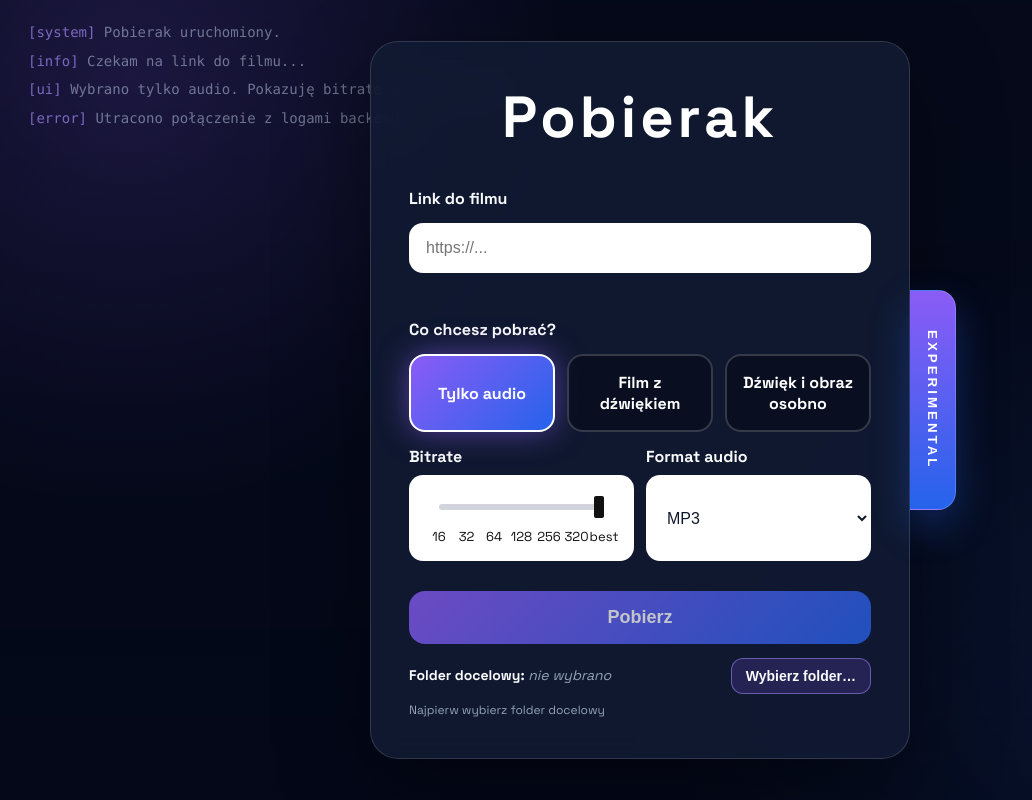
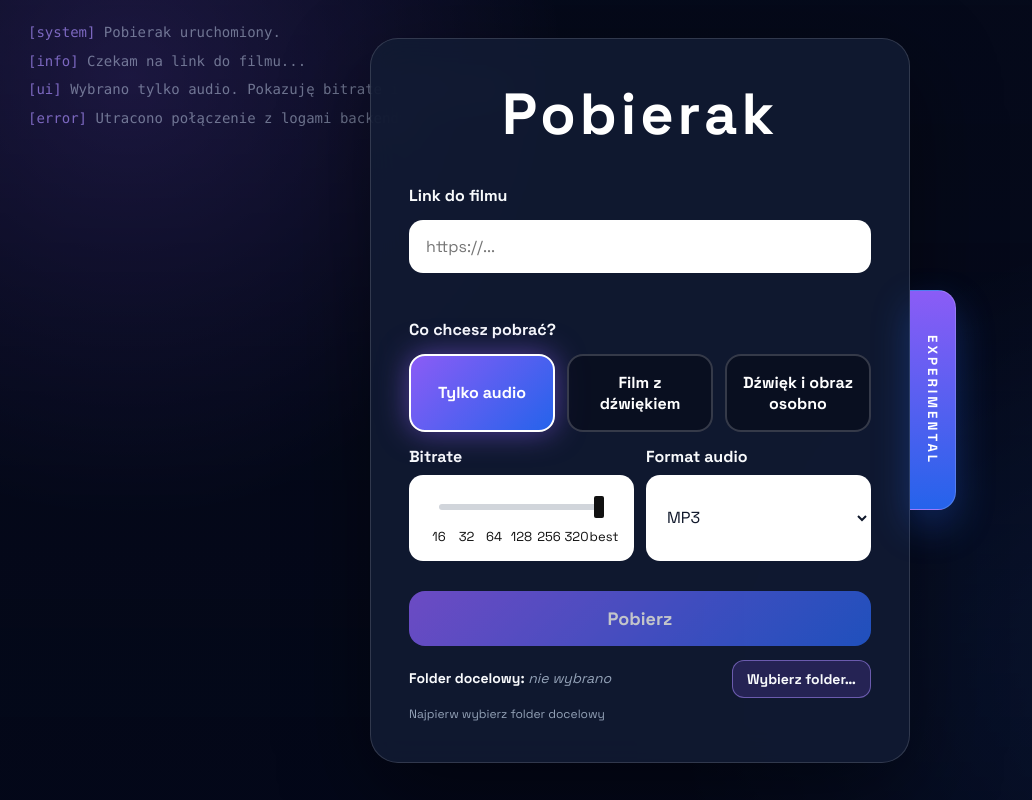
Before and after one commit to agawa98/Pobierak, a website: page public/index.html in a window 1280 px wide. Shown: the whole page, without its empty margins (0-1032 px from the left). Drawn offline with Linux system fonts and the light colour scheme; no server answers.

Commit message:
UL-7d: elementy formularza dziedziczą font strony
Co-Authored-By: Claude Sonnet 5.5 <noreply@anthropic.com>

```diff
--- a/public/style.css
+++ b/public/style.css
@@ -943,3 +943,7 @@ button[type="submit"]:disabled {
     transform: rotate(360deg);
   }
 }
+
+button, input, select {
+  font-family: inherit;
+}
```
